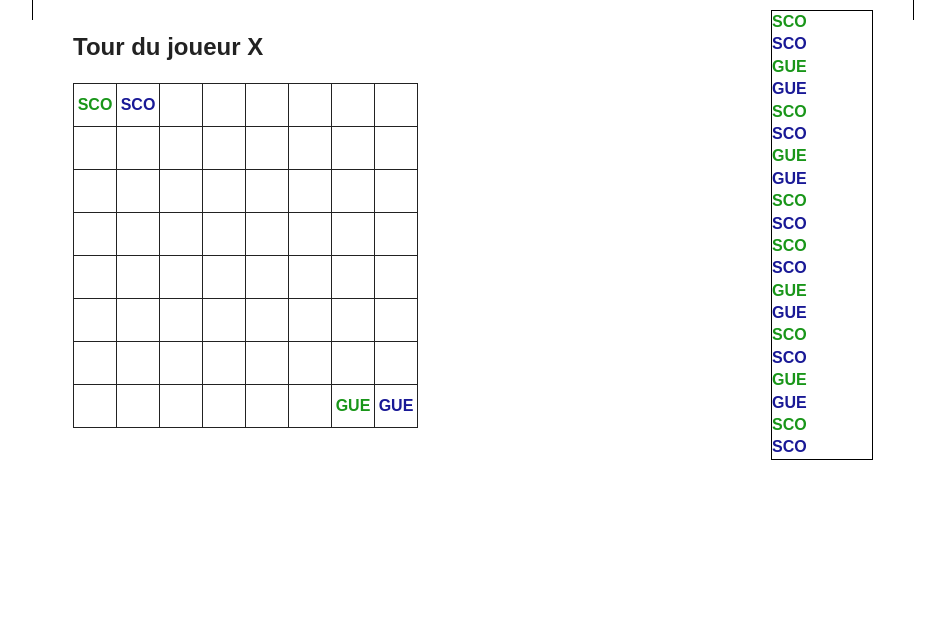
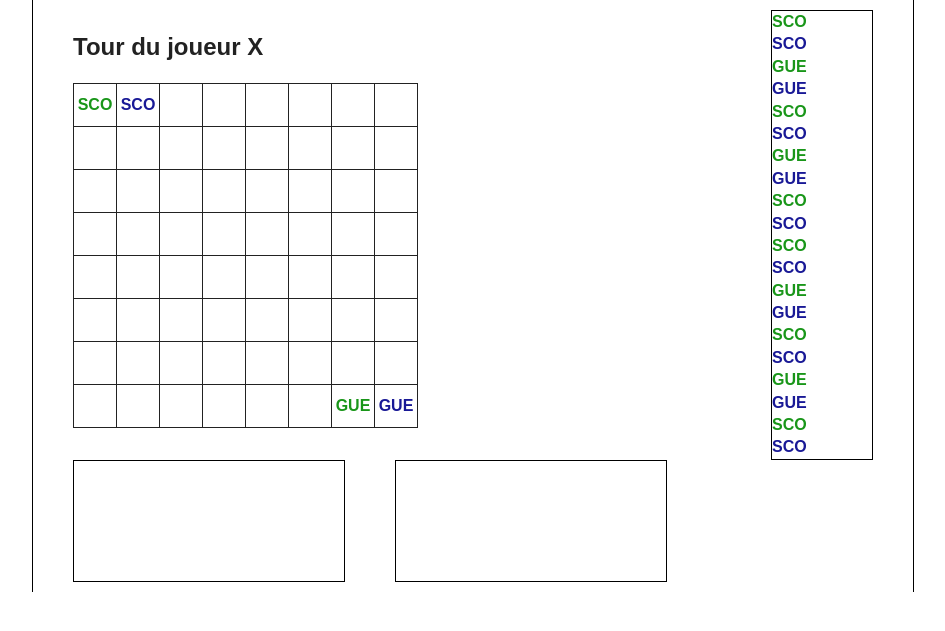
Before and after one commit to frobic/TRPG, a PHP site: page / in a window 1280 px wide. Shown: the top 631 px of the page, without its empty margins (167-1112 px from the left). Run offline with PHP 8.4, Linux system fonts and the light colour scheme.

Commit message:
Css HTML JS

```diff
--- a/TRPG-HTLM/css/main.css
+++ b/TRPG-HTLM/css/main.css
@@ -88,8 +88,13 @@ textarea {
 	text-align: center;
 }
 
-#CharactBox {
-	clear:both;
+.charBox {
+	float: left;
+	width: 250px;
+	margin-right: 50px;
+	border: 1px solid #000;
+	height: 100px;
+	padding: 10px;
 }
 
 .player1, .player2 {
--- a/TRPG-HTLM/index.html
+++ b/TRPG-HTLM/index.html
@@ -31,10 +31,14 @@
 
 			</div>
 
+			<div style="clear:both"></div>
+
 			<div id="cbLeft" class="charBox">
 			</div>
 			<div id="cbRight" class="charBox">
 			</div>
+
+			<div style="clear:both"></div>
 		</div>
 
 		<script src="js/vendor/jquery-1.10.1.min.js"></script>
--- a/TRPG-HTLM/js/display.js
+++ b/TRPG-HTLM/js/display.js
@@ -20,17 +20,6 @@ function createGrid (n,m) {
 	    fragment.appendChild(tr);
 	}
 	grid.appendChild(fragment);
-
-	$('#grid td').mouseover( function() {
-		var y = $(this)[0].cellIndex
-		var x = $(this).parent()[0].rowIndex
-		var chaid = map[x][y];
-		if (chaid != 0) {
-			var cha = characters[idToIndex[chaid]]
-			displayCard(cha,"Right");
-			//actionsMap(chaid);
-		}
-	})
 }
 
 
@@ -39,8 +28,9 @@ function displayCharacter(chaid,c) {
 
 	var cha = characters[idToIndex[chaid]];
 	var sprite = $(document.createElement('span')).addClass("player"+cha.own).text(cha.tag);
+
 	$("#grid tr:eq("+cha.x+") td:eq("+cha.y+")").append(sprite);
-
+	mouseOverGridSpan(sprite);
 	c = c || function() {}
 	c();
 }
@@ -79,3 +69,17 @@ function displayCard(cha,pos,c) {
 	c = c || function() {}
 	c();
 }
+
+function mouseOverGridSpan(s) {
+	s.unbind('mouseover	')
+	s.mouseover( function() {
+		var y = $(this).parent()[0].cellIndex
+		var x = $(this).parent().parent()[0].rowIndex
+		var chaid = map[x][y];
+		if (chaid != 0) {
+			var cha = characters[idToIndex[chaid]]
+			displayCard(cha,"Right");
+			//actionsMap(chaid);
+		}
+	})
+}
--- a/TRPG-HTLM/js/game.js
+++ b/TRPG-HTLM/js/game.js
@@ -52,4 +52,5 @@ function newCharacter(id,x,y,own,type,nt,c) {
 
 function actionsMap(id,c) {
 	var cha = characters[idToIndex[id]];
+	var retour = map;
 }
```
